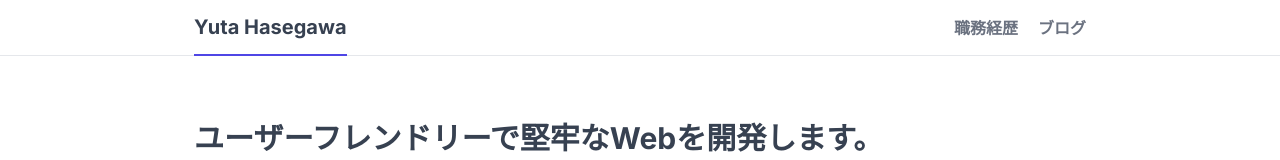
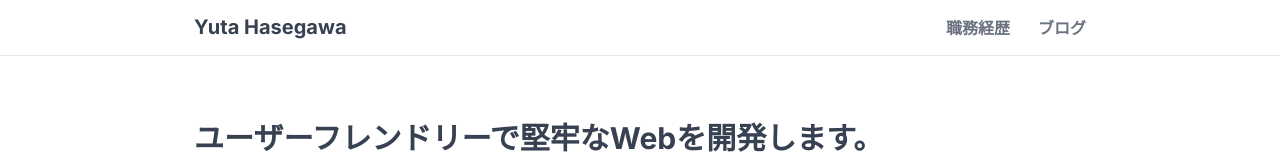
Before and after one commit to yha-1228/portfolio, a Next.js app: page / in a window 1280 px wide. Shown: the top 160 px of the page. Built offline with nearby package versions, Linux system fonts and the light colour scheme.

Commit message:
feat(header): nav間隔調整

```diff
--- a/src/components/layout/header.tsx
+++ b/src/components/layout/header.tsx
@@ -1,4 +1,5 @@
 import React from 'react';
+import Link from 'next/link';
 import resolveConfig from 'tailwindcss/resolveConfig';
 import { routes } from '@/routes';
 import tailwindConfig from '../../../tailwind.config';
@@ -12,15 +13,14 @@ export default function Header() {
     <header className="flex h-14 items-center border-b border-solid border-b-gray-light-200">
       <Container>
         <nav className="flex items-center justify-between">
-          <NavLink
-            parentHeight={theme?.width?.[14]}
+          <Link
             href="/"
-            className="text-xl"
+            className="text-xl font-bold transition-colors duration-200 ease-out hover:text-gray-foreground-weak"
           >
             Yuta Hasegawa
-          </NavLink>
+          </Link>
 
-          <ul className="flex space-x-5">
+          <ul className="flex space-x-7">
             {Object.values(routes)
               .filter((route) => route.href !== '/')
               .map((route) => (
```
